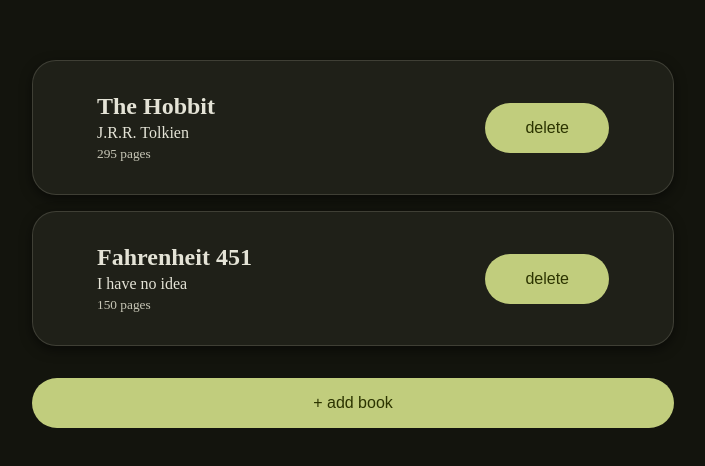
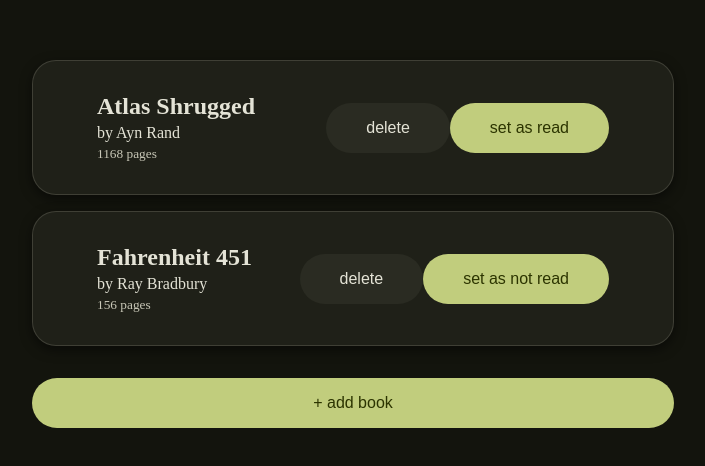
Before and after one commit to sinskiy/odin-library, a plain HTML site: page index.html in a window 1280 px wide. Shown: the part 156-622 px from the top of the page, without its empty margins (287-992 px from the left). Drawn offline with Linux system fonts and the light colour scheme.

Commit message:
feat: add ability to toggle read state

```diff
--- a/script.js
+++ b/script.js
@@ -9,8 +9,6 @@ function Book(title, author, pages, read) {
   this.author = author;
   this.pages = pages;
   this.read = read;
-  this.info = () =>
-    `${title} by ${author}, ${pages} pages, ${read ? "read" : "not read yet"}`;
 }
 
 function addBookToLibrary(book) {
@@ -19,6 +17,10 @@ function addBookToLibrary(book) {
 }
 function deleteBookByIndex(index) {
   library.splice(index, 1);
+  handleLibraryChange();
+}
+function toggleBookStateByIndex(index) {
+  library[index].read = !library[index].read;
   handleLibraryChange();
 }
 function handleLibraryChange() {
@@ -41,7 +43,8 @@ function updateBooks() {
     const contentElement = document.createElement("div");
     contentElement.classList.add("card-content");
 
-    const book = library[i];
+    const index = Number(i);
+    const book = library[index];
 
     const titleElement = document.createElement("h2");
     titleElement.classList.add("title");
@@ -49,7 +52,7 @@ function updateBooks() {
 
     const authorElement = document.createElement("span");
     authorElement.classList.add("author");
-    authorElement.innerText = book.author;
+    authorElement.innerText = `by ${book.author}`;
 
     const pagesElement = document.createElement("small");
     pagesElement.classList.add("pages");
@@ -61,10 +64,15 @@ function updateBooks() {
     actionsElement.classList.add("card-actions");
 
     const deleteElement = document.createElement("button");
-    deleteElement.addEventListener("click", () => deleteBookByIndex(Number(i)));
+    deleteElement.addEventListener("click", () => deleteBookByIndex(index));
+    deleteElement.classList.add("secondary");
     deleteElement.innerText = "delete";
 
-    actionsElement.append(deleteElement);
+    const stateElement = document.createElement("button");
+    stateElement.addEventListener("click", () => toggleBookStateByIndex(index));
+    stateElement.innerText = `set as ${book.read ? "not read" : "read"}`;
+
+    actionsElement.append(deleteElement, stateElement);
 
     bookElement.append(contentElement, actionsElement);
     books.appendChild(bookElement);
@@ -83,7 +91,12 @@ addForm.addEventListener("submit", handleOpenDialog);
 function handleNewBookSubmit(e) {
   e.preventDefault();
 
-  const newBook = new Book(title.value, author.value, Number(pages.value));
+  const newBook = new Book(
+    title.value,
+    author.value,
+    Number(pages.value),
+    false
+  );
   addBookToLibrary(newBook);
 
   title.value = author.value = pages.value = "";
@@ -99,8 +112,8 @@ const author = newBookForm.querySelector("#author");
 const pages = newBookForm.querySelector("#pages");
 
 function createInitialLibrary() {
-  const theHobbit = new Book("The Hobbit", "J.R.R. Tolkien", 295, false);
-  const fahrenheit = new Book("Fahrenheit 451", "I have no idea", 150, true);
-  addBookToLibrary(theHobbit);
+  const atlasShrugged = new Book("Atlas Shrugged", "Ayn Rand", 1168, false);
+  const fahrenheit = new Book("Fahrenheit 451", "Ray Bradbury", 156, true);
+  addBookToLibrary(atlasShrugged);
   addBookToLibrary(fahrenheit);
 }
--- a/style.css
+++ b/style.css
@@ -76,13 +76,15 @@ button {
 
   transition: filter 150ms, transform 100ms;
 }
-
 button:hover {
   filter: brightness(1.1);
 }
-
 button:active {
   transform: scale(0.95);
+}
+.secondary {
+  background-color: var(--surface-high);
+  color: var(--on-surface);
 }
 
 .add button {
```
